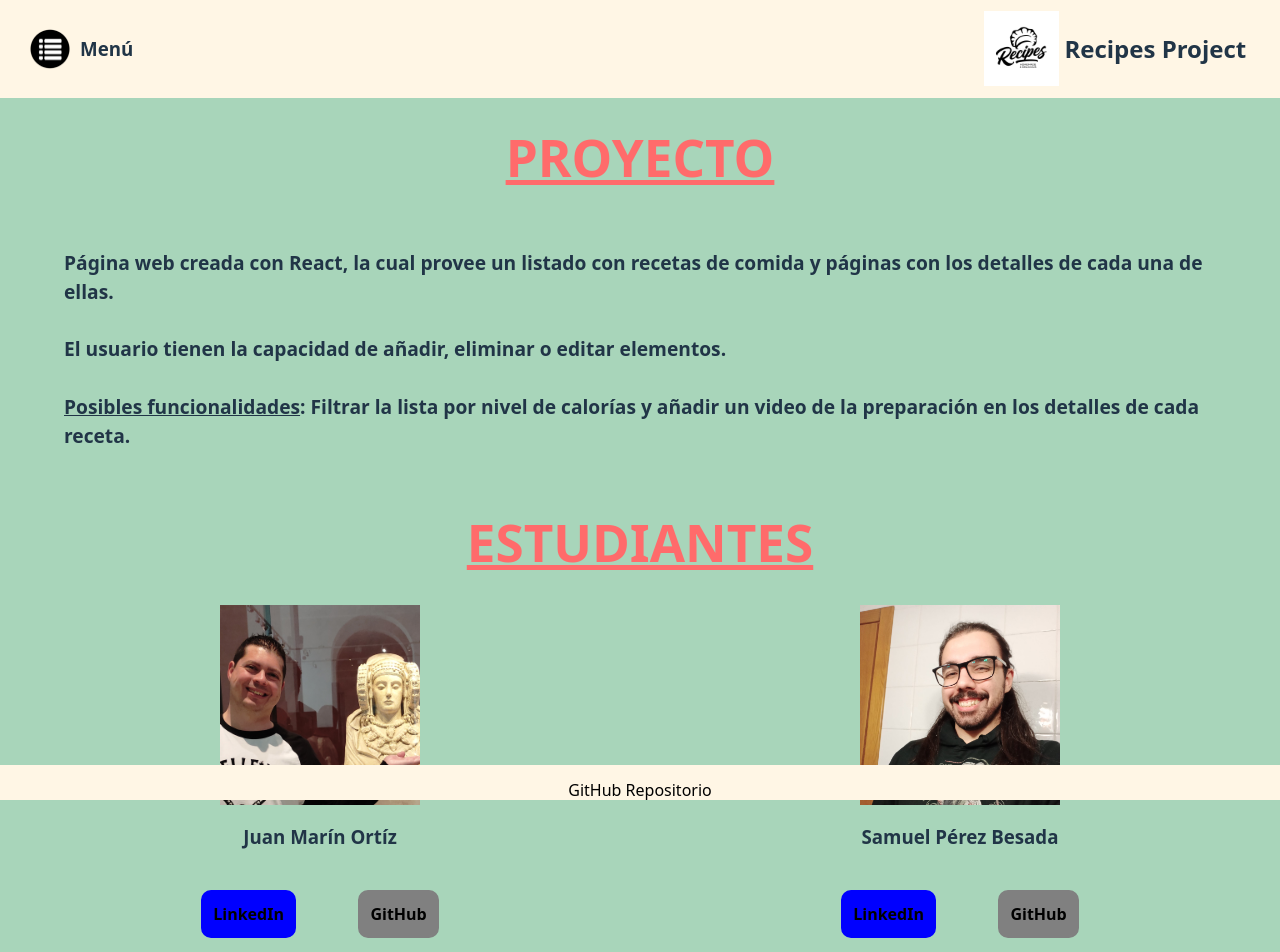
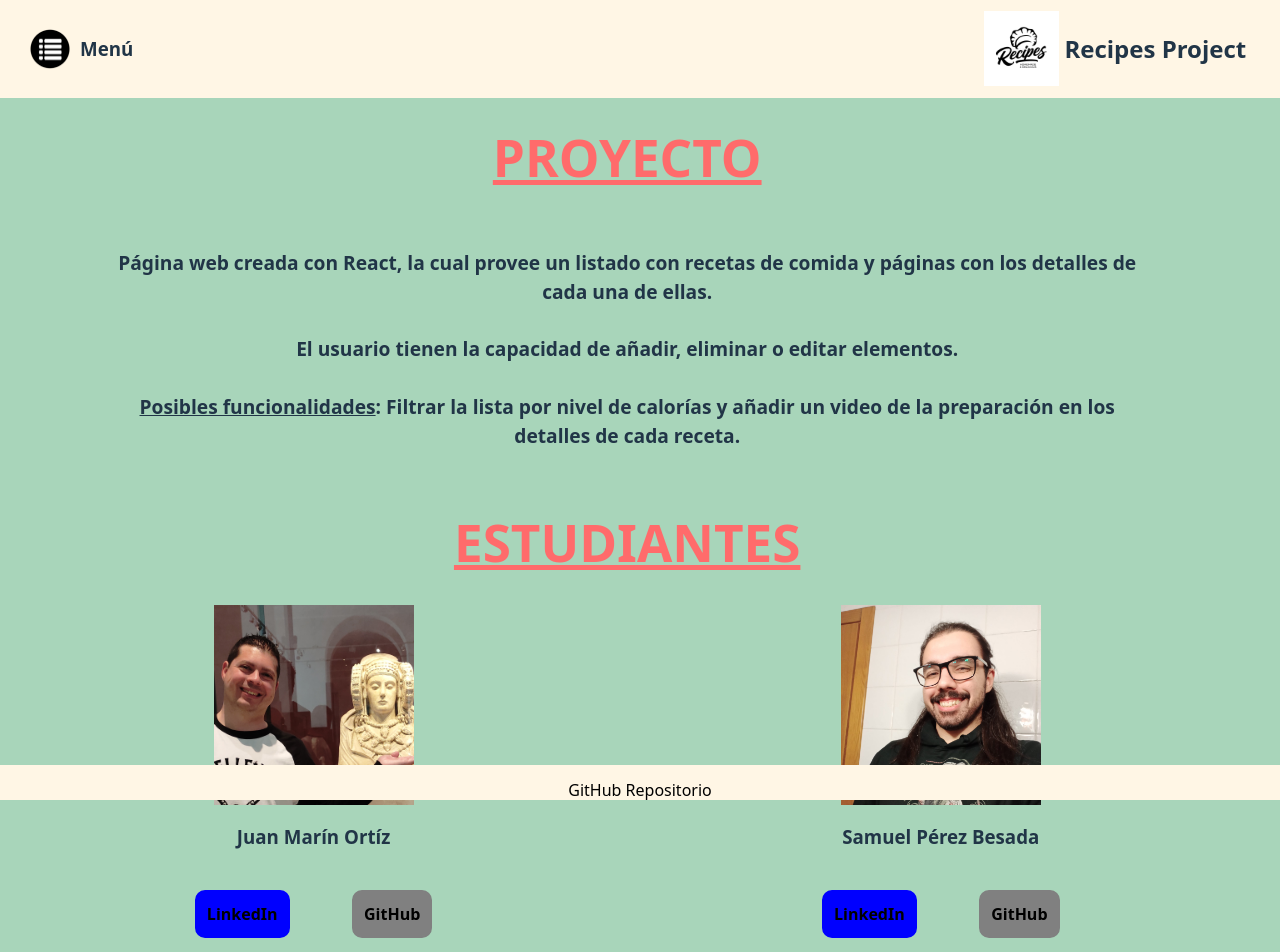
Before and after one commit to JuanMarin129/recipes-project, a React (Vite) app: page /about in a window 1280 px wide. Shown: the top 952 px of the page. Built offline with nearby package versions, Linux system fonts and the light colour scheme.

Commit message:
Recetas 1.0

```diff
--- a/src/App.css
+++ b/src/App.css
@@ -107,7 +107,6 @@ color: white;
 #homepageCSS{
   display: flex;
   flex-direction:column;
-  width: 100vW;
   background-color:#53403C;
    color: white;
    text-align: center;
@@ -199,7 +198,7 @@ margin-bottom: 35px;
 #contenedorEstudiantes{
   display: flex;
   flex-direction: row;
-  width: 100vw;
+  width: 98vw;
   justify-content: space-around;
 }
 
@@ -263,7 +262,8 @@ text-decoration: underline;
 }
 
 .descripcionProyecto{
-  width: 90vw;
+  width: 80vw;
   font-size: larger;
-  text-align: left;
+  text-align: center;
+  align-items: center;
 }
```
